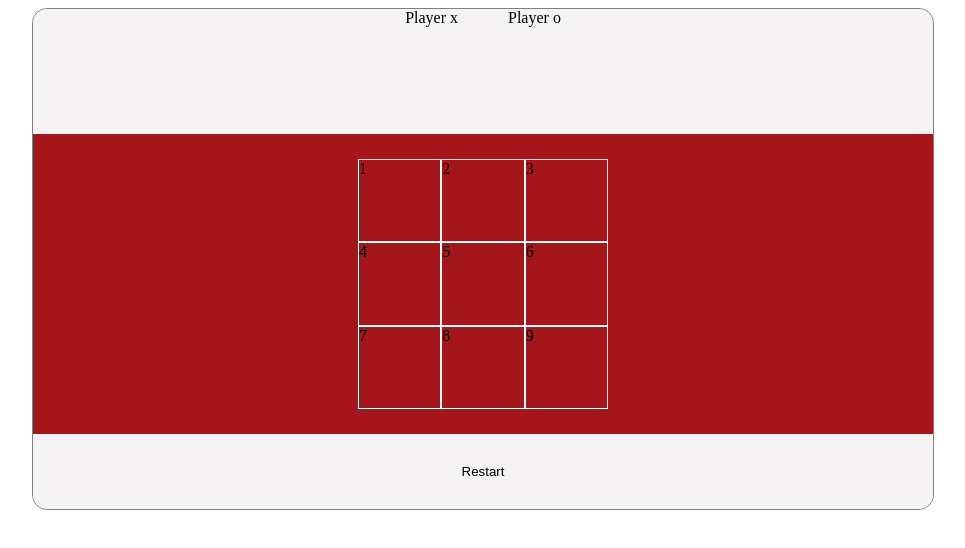
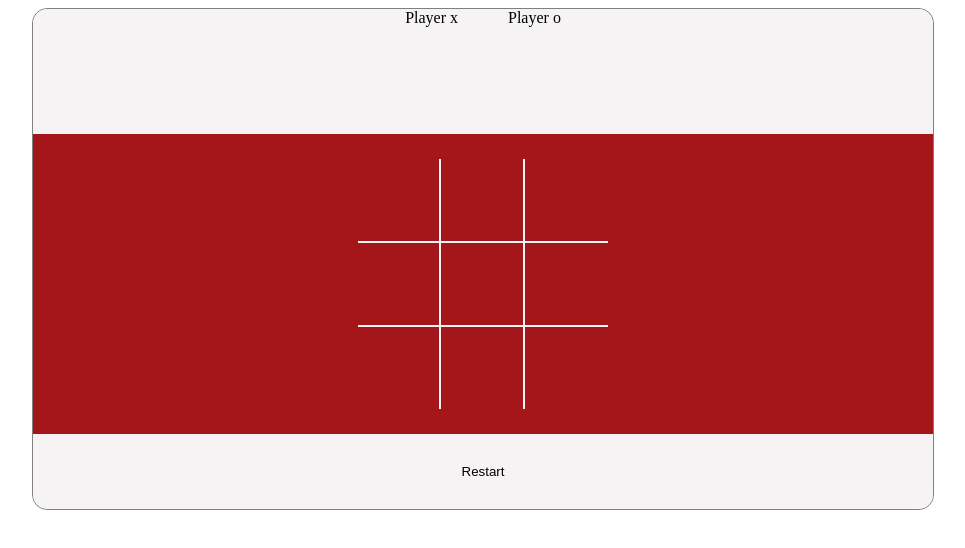
Before and after one commit to teefe/Tic-Tac-Toe, a plain HTML site: page index.html in a window 1280 px wide. Shown: the whole page, without its empty margins (157-1122 px from the left). Drawn offline with Linux system fonts and the light colour scheme.

Commit message:
play board rough done

```diff
--- a/index.html
+++ b/index.html
@@ -19,15 +19,15 @@
         </div>
         <div class="Game-Board">
             <div class="Board">
-                <div id="play" class="one">   1</div>
-                <div id="play" class="two">   2</div>
-                <div id="play" class="three"> 3</div>
-                <div id="play"  class="four">  4</div>
-                <div id="play" class="five">  5</div>
-                <div id="play" class="six">   6</div>
-                <div id="play" class="seven"> 7</div>
-                <div id="play" class="eight"> 8</div>
-                <div id="play" class="nine">  9</div>
+                <div id="play" class="one">     </div>
+                <div id="play" class="two">     </div>
+                <div id="play" class="three">   </div>
+                <div id="play" class="four">    </div>
+                <div id="play" class="five">    </div>
+                <div id="play" class="six">     </div>
+                <div id="play" class="seven">   </div>
+                <div id="play" class="eight">   </div>
+                <div id="play" class="nine">    </div>
             </div>
         </div>
         <button class="Restart-Btn">Restart</button>
--- a/tac.css
+++ b/tac.css
@@ -47,6 +47,32 @@ body{
     width: 250px;
     height: 250px;
 }
-#play{
-    border: white 1px solid;
+.five{
+    border-right: #f5f3f4 2px solid;
+    border-bottom: #f5f3f4 2px solid;
 }
+.one{
+    border-right: #f5f3f4 2px solid;
+    border-bottom: #f5f3f4 2px solid;
+}
+.two{
+    border-right: #f5f3f4 2px solid;
+    border-bottom: #f5f3f4 2px solid;
+
+}
+.three{
+    border-bottom: #f5f3f4 2px solid;
+}
+.four{
+    border-bottom: #f5f3f4 2px solid;
+    border-right: #f5f3f4 2px solid;
+}
+.six{
+    border-bottom: #f5f3f4 2px solid;
+}
+.seven{
+    border-right: #f5f3f4 2px solid;
+}
+.eight{
+    border-right: #f5f3f4 2px solid;
+}
```
